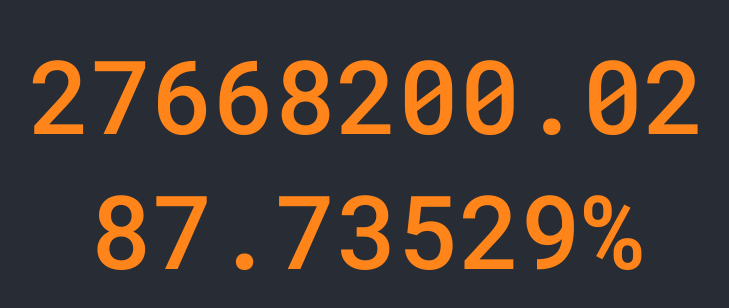
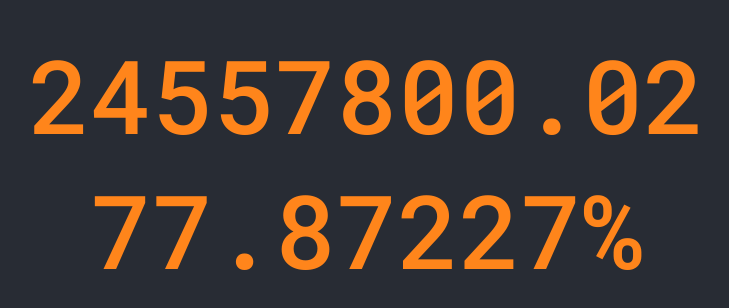
Before and after one commit to yujingz/unixnano, a React (Create React App) app: page /count-down in a window 1280 px wide. Shown: the part 238-546 px from the top of the page, without its empty margins (273-1002 px from the left). Built offline with nearby package versions, Linux system fonts and the light colour scheme.

Commit message:
update to aug

```diff
--- a/src/components/CountDown.tsx
+++ b/src/components/CountDown.tsx
@@ -5,7 +5,7 @@ const total = 365 * 24 * 3600;
 
 export default function CountDown() {
   const [currentTime, setCurrentTime] = useState(+new Date()); // MS
-  const targetTime = new Date("2021-09-16T09:00:00");
+  const targetTime = new Date("2021-08-11T09:00:00");
 
   const delta = +targetTime / 1000 - +currentTime / 1000;
 
```
